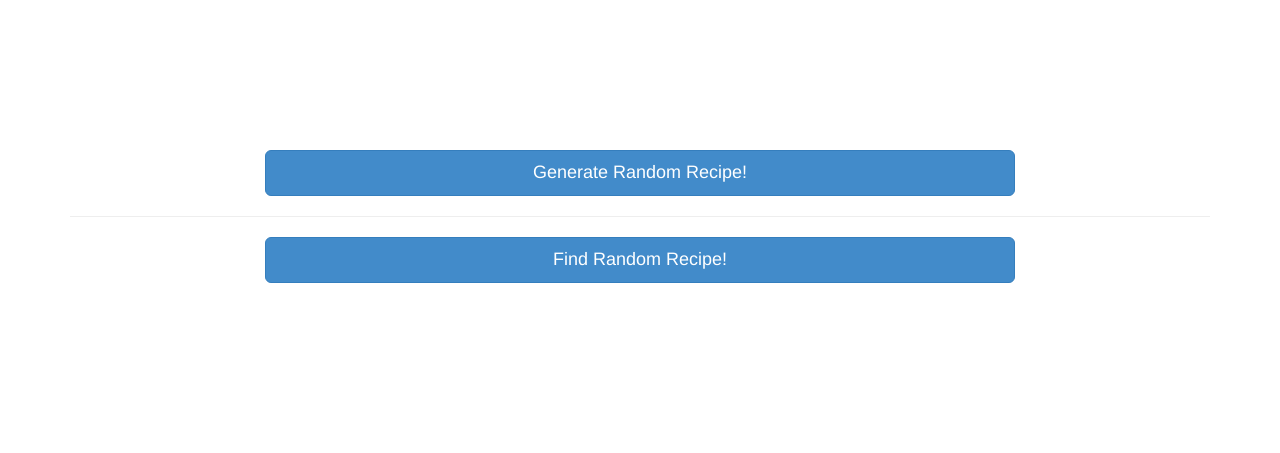
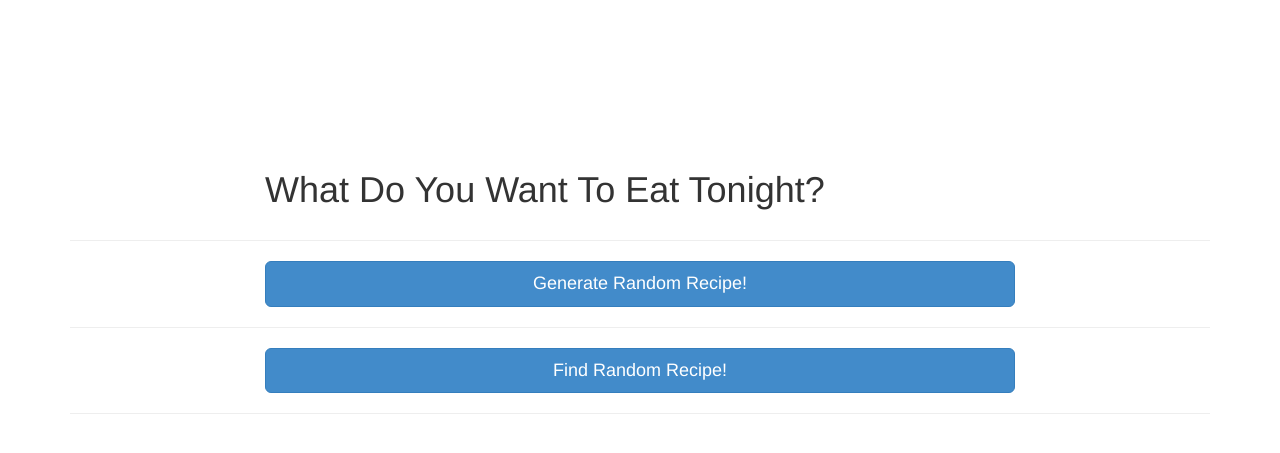
Before and after one commit to noahdayan/noahdayan.github.io, a Jekyll site: the page recipe-generator.html, which Jekyll copies as it is, in a window 1280 px wide. Shown: the top 453 px of the page. Built offline with Jekyll 4.4.1, drawn with Linux system fonts in a browser that asks for light colours.

Commit message:
Update recipe-generator.html

```diff
--- a/recipe-generator.html
+++ b/recipe-generator.html
@@ -31,6 +31,14 @@
     <body>
 
         <div class="container">
+            <div class="row">
+    			<div class="col-md-8 col-md-offset-2">
+
+                    <h1>What Do You Want To Eat Tonight?</h1>
+
+    			</div>
+    		</div>
+            <hr>
     		<div class="row">
     			<div class="col-md-8 col-md-offset-2">
 
@@ -50,6 +58,7 @@
 
     			</div>
     		</div>
+            <hr>
         </div>
 
     <!-- jQuery (necessary for Bootstrap's JavaScript plugins) -->
```
